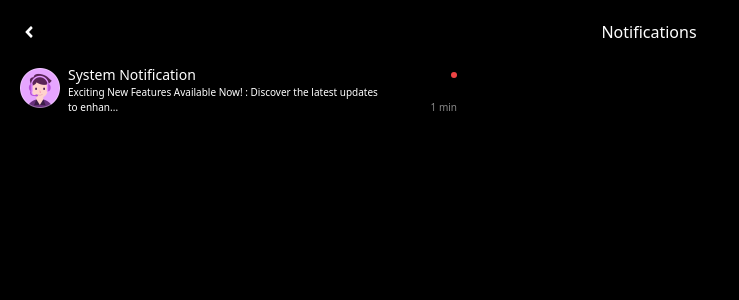
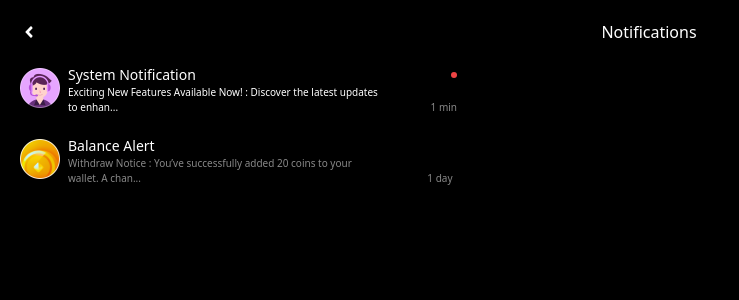
Before and after one commit to MyoMyatAung/beabox-uat, a React (Vite) app: page /notifications in a window 1280 px wide. Shown: the top 300 px of the page, without its empty margins (0-739 px from the left). Built offline with nearby package versions, Linux system fonts and the light colour scheme; the HTML template or start-up script is replaced by a standard one.

Commit message:
ui update

```diff
--- /dev/null
+++ b/src/components/profile/noti/balance-noti-link.tsx
@@ -0,0 +1,24 @@
+import Balance from "@/assets/profile/balance.png";
+
+const BalanceNotiLink = () => {
+  return (
+    <div className="system flex items-start gap-2">
+      <img src={Balance} className="w-10 h-10 mt-1" alt="" />
+      <div className="">
+        <div className="flex items-center text-[14px] justify-between">
+          <p>Balance Alert</p>
+          {/* <div className="w-1.5 h-1.5 bg-red-500 rounded-full"></div> */}
+        </div>
+        <div className="flex items-end justify-between">
+          <p className="text-[10px] w-[80%] text-[#888]">
+            Withdraw Notice : You’ve successfully added 20 coins to your wallet.
+            A chan...
+          </p>
+          <p className="text-[10px] text-[#888]">1 day</p>
+        </div>
+      </div>
+    </div>
+  );
+};
+
+export default BalanceNotiLink;
--- a/src/page/profile/noti/Noti.tsx
+++ b/src/page/profile/noti/Noti.tsx
@@ -2,6 +2,7 @@ import { paths } from "@/routes/paths";
 import { FaAngleLeft } from "react-icons/fa";
 import { Link } from "react-router-dom";
 import SystemNotiLink from "@/components/profile/noti/system-noti-link";
+import BalanceNotiLink from "@/components/profile/noti/balance-noti-link";
 
 const Noti = () => {
   return (
@@ -14,8 +15,9 @@ const Noti = () => {
           <p className="text-[16px]">Notifications</p>
           <div></div>
         </div>
-        <div className="">
+        <div className="space-y-5">
           <SystemNotiLink />
+          <BalanceNotiLink />
         </div>
       </div>
     </div>
```
